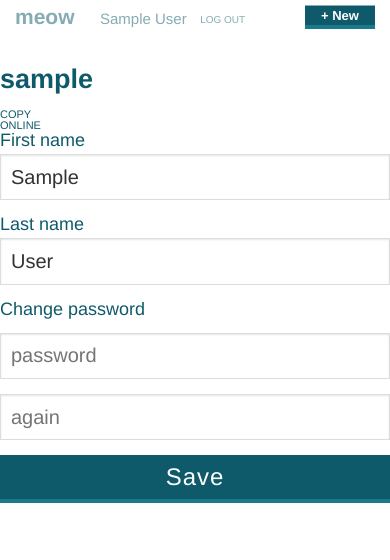
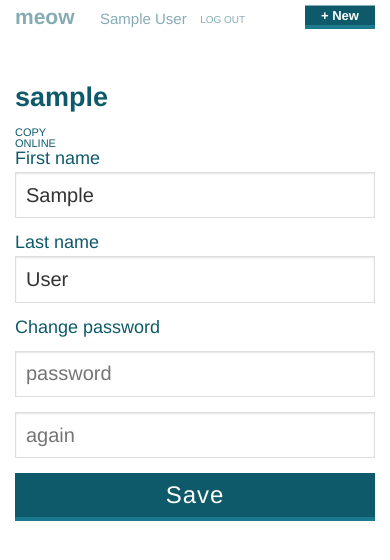
Before and after one commit to dailybruin/meow, a Django app: page /settings/ in a window 390 px wide. Shown: the top 560 px of the page. Run offline with Django 3.2, Linux system fonts and the light colour scheme; the visitor is signed in with stand-in values (Sample User, id 1); some libraries are stand-ins or nearby versions.

Commit message:
BOOM. It's fully responsive

```diff
--- a/meow/meow/templates/scheduler/user_settings.html
+++ b/meow/meow/templates/scheduler/user_settings.html
@@ -37,36 +37,40 @@ $(document).ready(function(){
 {% endblock %}
 
 {% block content %}
-<div class="container">
 {% include "scheduler/include_header.html" %}
 
 {% if message %}
-    <div class="message-{{ message.mtype }}">
+<div class="row">
+    <div class="large-12 columns">
+        <div class="alert-box {{ message.mtype }}">
             {{ message.mtext }}
+        </div>
+    </div>
 </div>
 {% endif %}
 
-
+<div class="row">
     <form id="post-edit" class="user-edit" method="post">
         {% csrf_token %}
 
-        <div class="col30"><div class="right-pad">
+        <div class="large-2 columns">
             <h2>{{ user.username }}</h2>
             {% if perms.scheduler.approve_copy %}<span class="permission">Copy</span>{% endif %}
             {% if perms.scheduler.approve_online %}<span class="permission">Online</span>{% endif %}
-        </div></div>
+        </div>
 
-        <div class="col70"><div class="left-pad">
-            <div class="col50"><div class="right-pad">
+        <div class="large-10 columns">
+            <div class="row">
+                <div class="large-6 columns">
                     <label for="first_name">First name</label>
                     <input type="text" id="first_name" name="first_name" placeholder="Joe" value="{{ user.first_name }}" />
-            </div></div>
-            <div class="col50"><div class="left-pad">
+                </div>
+                <div class="large-6 columns">
                     <label for="last_name">Last name</label>
                     <input type="text" id="last_name" name="last_name" placeholder="Bruin" value="{{ user.last_name }}" />
-            </div></div>
+                </div>
+            </div>
 
-            <div style="clear:both"></div>
 
             <label for="password">Change password</label>
             <input type="password" id="password1" name="password1" placeholder="password" />
@@ -74,9 +78,9 @@ $(document).ready(function(){
             <input type="password" id="password2" name="password2" placeholder="again" />
 
             <input type="submit" value="Save" name="submit" />
-
-
+        </div>
     </form>
+</div><!-- end div.row -->
 
 {% if post.id %}
 <form id="post-delete" method="post" action="/">
@@ -85,7 +89,6 @@ $(document).ready(function(){
     <input type="submit" value="Delete post"></a>
 </form>
 {% endif %}
-</div><!-- end div.container -->
 
 
 {% endblock %}
```
Lines whose indentation alone changed are shown as unchanged.
